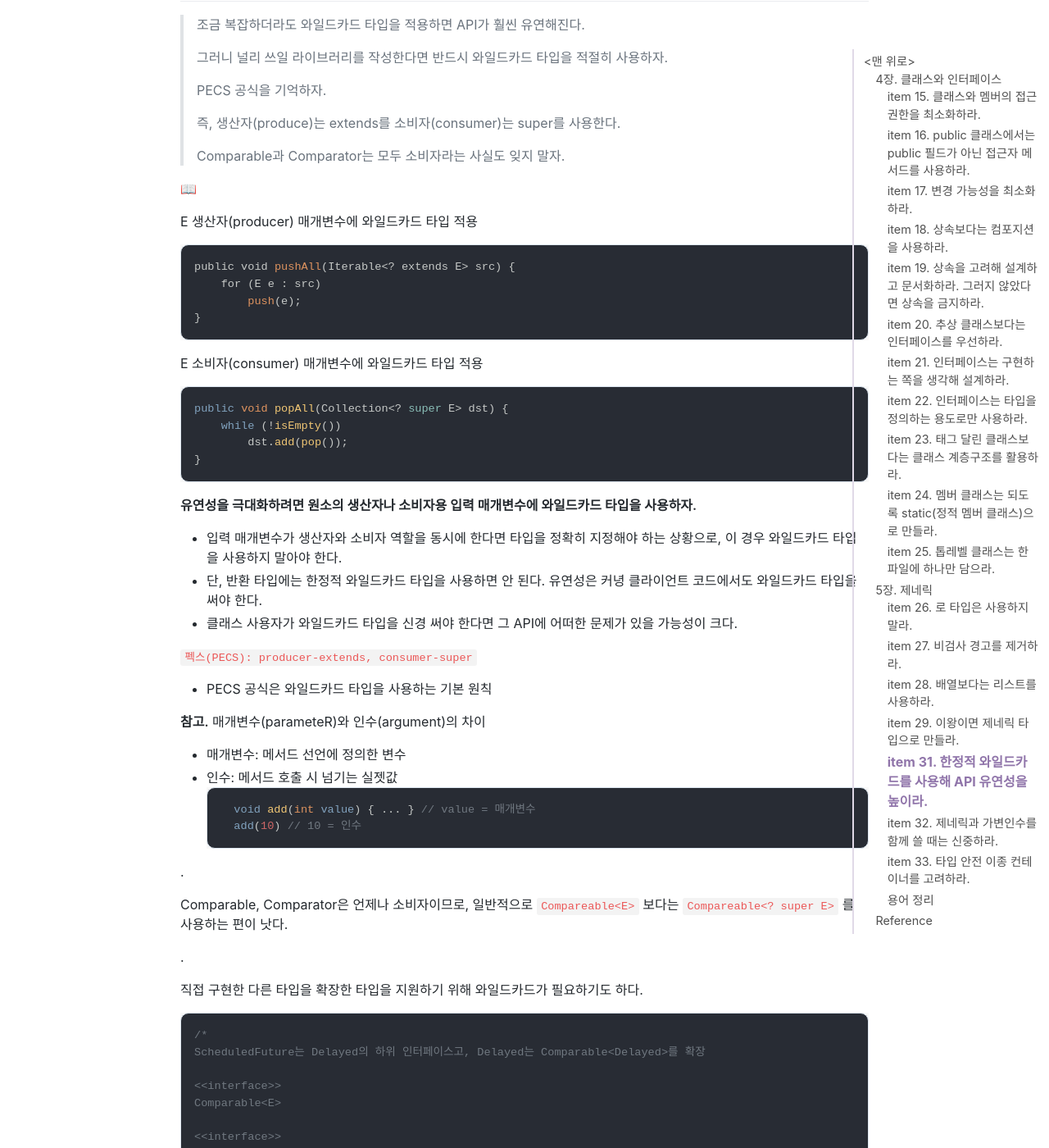
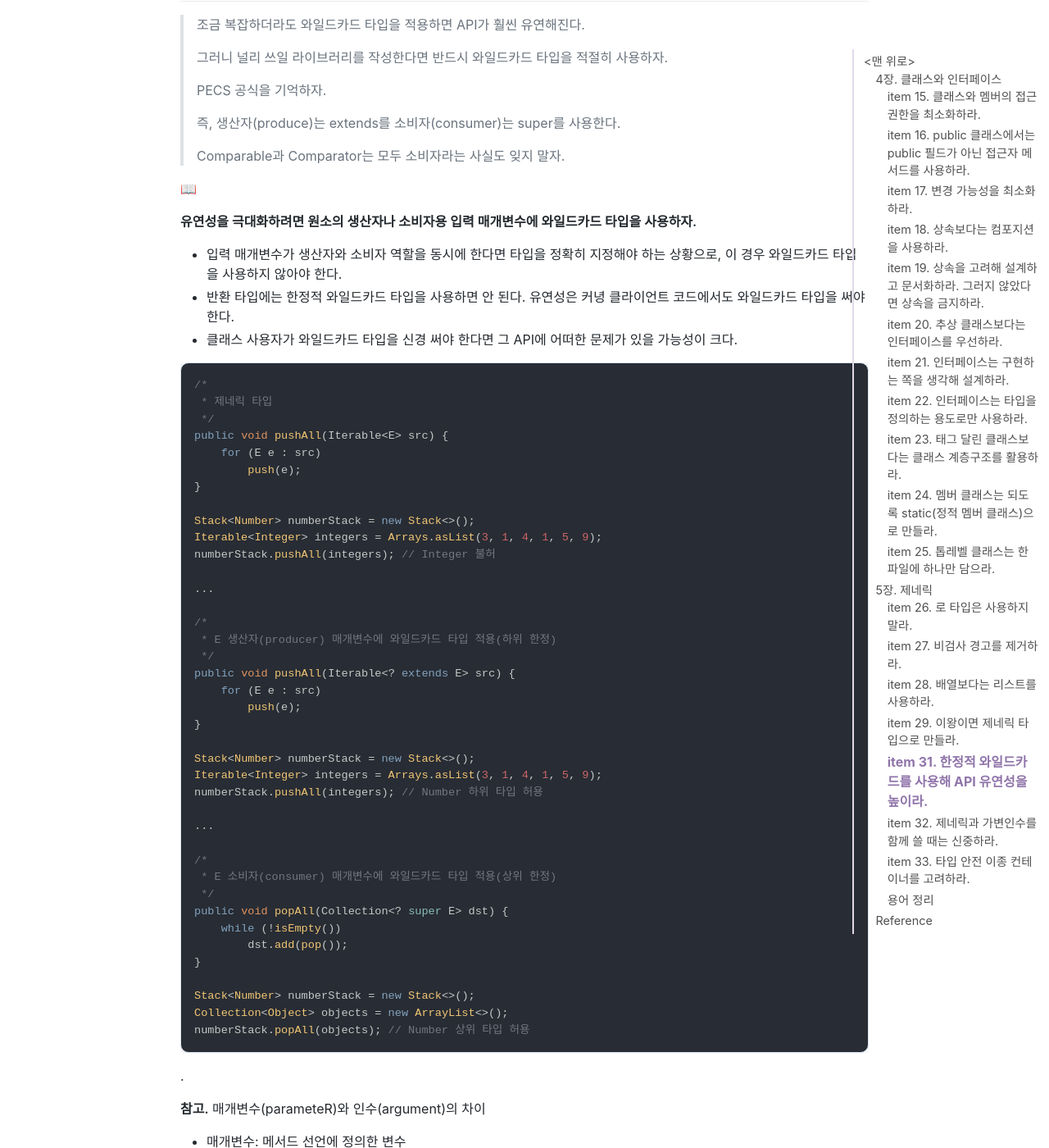
Before and after one commit to jihunparkme/jihunparkme.github.io, a Jekyll site: the page built from _posts/2023-04-22-Effective-Java-Class-Interface-Generics.md, in a window 1280 px wide and 1400 px high, scrolled down 24045 px. Shown: the whole window at 82% size. Built offline with Jekyll 4.4.1, drawn with Linux system fonts in a browser that asks for light colours; nearby versions of some CDN libraries; comment, search, counter and statistics services are not loaded; some of the changed text lies outside the part shown.

Commit message:
[Effective Java] item 31. 한정적 와일드카드를 사용해 API 유연성을 높이라.
- Chooser와 Union API 개선

````diff
--- a/_posts/2023-04-22-Effective-Java-Class-Interface-Generics.md
+++ b/_posts/2023-04-22-Effective-Java-Class-Interface-Generics.md
@@ -1066,31 +1066,54 @@ public static <E> Set<E> union(Set<E> s1, Set<E> s2) {
 
 📖
 
-E 생산자(producer) 매개변수에 와일드카드 타입 적용
+**유연성을 극대화하려면 원소의 생산자나 소비자용 입력 매개변수에 와일드카드 타입을 사용하자.**
+- 입력 매개변수가 생산자와 소비자 역할을 동시에 한다면 타입을 정확히 지정해야 하는 상황으로, 이 경우 와일드카드 타입을 사용하지 않아야 한다.
+- 반환 타입에는 한정적 와일드카드 타입을 사용하면 안 된다. 유연성은 커녕 클라이언트 코드에서도 와일드카드 타입을 써야 한다.
+- 클래스 사용자가 와일드카드 타입을 신경 써야 한다면 그 API에 어떠한 문제가 있을 가능성이 크다.
 
 ```java
+/*
+ * 제네릭 타입
+ */
+public void pushAll(Iterable<E> src) {
+    for (E e : src)
+        push(e);
+}
+
+Stack<Number> numberStack = new Stack<>();
+Iterable<Integer> integers = Arrays.asList(3, 1, 4, 1, 5, 9);
+numberStack.pushAll(integers); // Integer 불허
+
+...
+
+/*
+ * E 생산자(producer) 매개변수에 와일드카드 타입 적용(하위 한정)
+ */
 public void pushAll(Iterable<? extends E> src) {
     for (E e : src)
         push(e);
 }
-```
-
-E 소비자(consumer) 매개변수에 와일드카드 타입 적용
-```java
+
+Stack<Number> numberStack = new Stack<>();
+Iterable<Integer> integers = Arrays.asList(3, 1, 4, 1, 5, 9);
+numberStack.pushAll(integers); // Number 하위 타입 허용
+
+...
+
+/*
+ * E 소비자(consumer) 매개변수에 와일드카드 타입 적용(상위 한정)
+ */
 public void popAll(Collection<? super E> dst) {
     while (!isEmpty())
         dst.add(pop());
 }
+
+Stack<Number> numberStack = new Stack<>();
+Collection<Object> objects = new ArrayList<>();
+numberStack.popAll(objects); // Number 상위 타입 허용
 ```
 
-**유연성을 극대화하려면 원소의 생산자나 소비자용 입력 매개변수에 와일드카드 타입을 사용하자.**
-- 입력 매개변수가 생산자와 소비자 역할을 동시에 한다면 타입을 정확히 지정해야 하는 상황으로, 이 경우 와일드카드 타입을 사용하지 말아야 한다.
-- 단, 반환 타입에는 한정적 와일드카드 타입을 사용하면 안 된다. 유연성은 커녕 클라이언트 코드에서도 와일드카드 타입을 써야 한다.
-- 클래스 사용자가 와일드카드 타입을 신경 써야 한다면 그 API에 어떠한 문제가 있을 가능성이 크다.
-
-`펙스(PECS): producer-extends, consumer-super`
-
-- PECS 공식은 와일드카드 타입을 사용하는 기본 원칙
+.
 
 **참고.** 매개변수(parameteR)와 인수(argument)의 차이
 - 매개변수: 메서드 선언에 정의한 변수
@@ -1100,7 +1123,20 @@ public void popAll(Collection<? super E> dst) {
     add(10) // 10 = 인수
     ```
 
-.
+
+
+
+
+
+
+
+
+
+
+
+
+
+
 
 Comparable, Comparator은 언제나 소비자이므로, 일반적으로 `Compareable<E>` 보다는 `Compareable<? super E>` 를 사용하는 편이 낫다.
 
````
